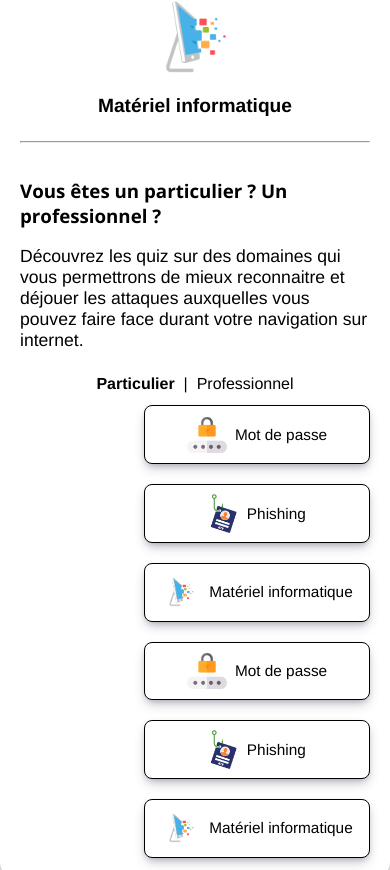
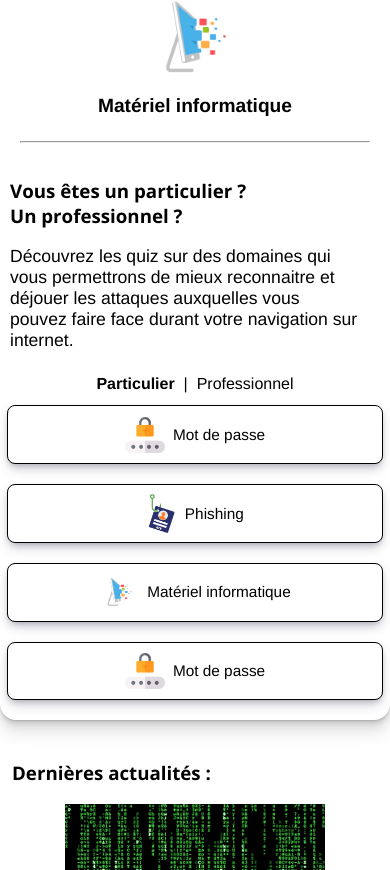
Before and after one commit to coulibib/cybersecurity, a Vue app: page / in a window 390 px wide. Shown: the part 754-1624 px from the top of the page. Built offline with nearby package versions, Linux system fonts and the light colour scheme.

Commit message:
Fix responsive

```diff
--- a/src/components/survey_list.vue
+++ b/src/components/survey_list.vue
@@ -80,16 +80,15 @@ export default {
 
 <style scoped>
 article {
-  max-width: 480px;
+  width: 480px;
   background-image: none !important;
-  width: 100%;
 }
 
 section {
   display: flex;
   flex-flow: row wrap;
   align-items: center;
-  justify-content: right;
+  justify-content: center;
   gap: 20px;
 }
 
@@ -140,4 +139,25 @@ p {
 .no-mode-fade-enter-from, .no-mode-fade-leave-to {
   opacity: 0
 }
+
+@media screen and (max-width: 800px) {
+  article {
+    width: 100%;
+  }
+
+  a {
+    flex: 1 0 28%;
+    max-width: unset;
+  }
+}
+
+@media screen and (max-width: 560px) {
+  a:nth-of-type(5), a:nth-of-type(6) {
+    display: none;
+  }
+
+  a {
+    flex: 1 0 100%;
+  }
+}
 </style>
--- a/src/views/Home.vue
+++ b/src/views/Home.vue
@@ -32,7 +32,7 @@
       <hr>
       <div id="target">
         <div>
-          <h3>Vous êtes un particulier ? Un professionnel ?</h3>
+          <h3>Vous êtes un particulier ? <span>Un professionnel ?</span></h3>
           <p>Découvrez les quiz sur des domaines qui vous permettrons de mieux reconnaitre et déjouer les attaques auxquelles vous pouvez faire face durant votre navigation sur internet.</p>
         </div>
         <div>
@@ -206,10 +206,14 @@ section:nth-of-type(2) hr {
 
 #target {
   display: flex;
-  flex-flow: row wrap;
+  flex-flow: row nowrap;
   align-items: center;
   justify-content: space-between;
   gap: 20px 0;
+}
+
+#target h3 span {
+  display: inline-block;
 }
 
 #target p {
@@ -217,7 +221,8 @@ section:nth-of-type(2) hr {
 }
 
 #target div:first-of-type {
-  max-width: 700px;
+  width: 100%;
+  margin-right: 20px;
 }
 
 #target div:last-of-type {
@@ -311,6 +316,12 @@ section:nth-of-type(2) hr {
   }
 }
 
+@media screen and (max-width: 800px) {
+  #target {
+    flex-flow: column nowrap;
+  }
+}
+
 @media screen and (max-width: 750px) {
   #devices {
     display: none;
@@ -322,7 +333,7 @@ section:nth-of-type(2) hr {
   }
 }
 
-@media screen and (max-width: 550px) {
+@media screen and (max-width: 570px) {
   #news {
     flex-flow: column nowrap;
     align-items: center;
```
